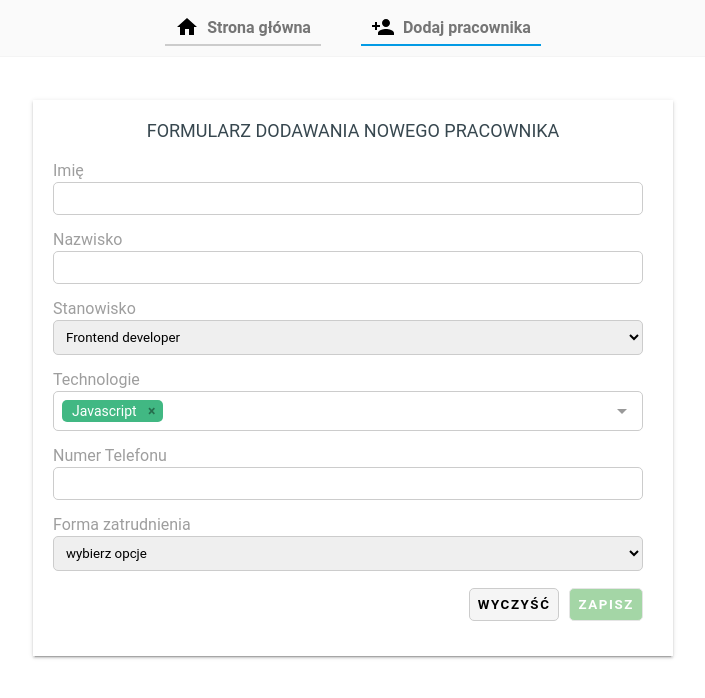
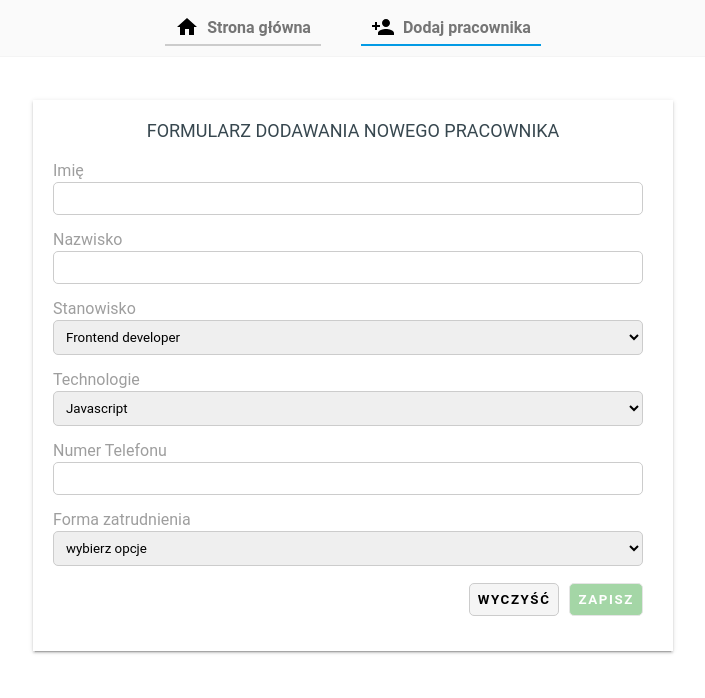
Before and after one commit to PGS-dev/vue-workshop, a Vue app: page /new-employee in a window 1280 px wide. Shown: the top 698 px of the page, without its empty margins (287-992 px from the left). Built offline with nearby package versions, Linux system fonts and the light colour scheme.

Commit message:
removed multiselect component

```diff
--- a/package.json
+++ b/package.json
@@ -5,12 +5,11 @@
   "scripts": {
     "serve": "vue-cli-service serve",
     "build": "vue-cli-service build",
-    "lint": "vue-cli-service lint"
+    "lint": "vue-cli-service lint --fix"
   },
   "dependencies": {
     "core-js": "^2.6.5",
     "vue": "^2.6.10",
-    "vue-multiselect": "^2.1.6",
     "vue-router": "^3.1.3",
     "vuex": "^3.0.1"
   },
--- a/src/views/NewEmployeeForm.vue
+++ b/src/views/NewEmployeeForm.vue
@@ -12,15 +12,10 @@
         <option v-for="option in getPositions" :key="option">{{option}}</option>
       </select>
       <label for="technologies">Technologie</label>
-      <multiselect
-        v-model="newEmployee.technologies"
-        v-bind:options="getTechnologies"
-        v-bind:multiple="true"
-        placeholder="wybierz opcje"
-        select-label="naciśnij enter aby wybrać"
-        selected-label="wybrano"
-        deselect-label="naciśnij enter aby usunąć"
-      ></multiselect>
+      <select id="contractType" v-model="newEmployee.technologies">
+        <option value>wybierz opcje</option>
+        <option v-for="option in getTechnologies" :key="option">{{option}}</option>
+      </select>
       <label for="phoneNumber">Numer Telefonu</label>
       <my-input id="phoneNumber" v-model.trim.number="newEmployee.phoneNumber"></my-input>
       <label for="contractType">Forma zatrudnienia</label>
@@ -31,26 +26,18 @@
       <div class="flex-container">
         <my-button v-on:click.prevent="clearForm">Wyczyść</my-button>
         <my-button
-          :disabled="!isValid"
-          :class="{disabled: !isValid}"
+          :disabled="!formIsValid"
+          :class="{disabled: !formIsValid}"
           class="btn-action"
           type="submit"
         >Zapisz</my-button>
-        <!-- <my-button-test
-          :disabled="!formIsValid"
-          :class="{disabled: !formIsValid}"
-          class="btn btn-action"
-          @click="test"
-        >Test Button</my-button-test>-->
       </div>
     </form>
   </div>
 </template>
 <script>
-import Multiselect from 'vue-multiselect';
 import MyButton from '@/components/MyButton.vue';
 import MyInput from '@/components/MyInput.vue';
-// import MyButtonTest from '@/components/MyButtonTest';
 import MyMixin from '@/mixins/MyMixin';
 
 export default {
@@ -58,8 +45,6 @@ export default {
   components: {
     MyButton,
     MyInput,
-    Multiselect,
-    // MyButtonTest,
   },
   data() {
     return {
@@ -72,33 +57,22 @@ export default {
         technologies: [],
       },
       contractTypeOptions: ['Umowa o prace', 'Kontrakt B2B', 'Student :)'],
-      isValid: false,
     };
   },
   created() {
-    this.newEmployee.technologies.push('Javascript');
+    this.newEmployee.technologies = 'Javascript';
     this.newEmployee.position = 'Frontend developer';
   },
   mounted() {
     console.log('Mounted hook from component: ', this.mixinProperty);
   },
-  watch: {
-    newEmployee: {
-      handler(newVal, oldVal) {
-        if (newVal.technologies.length) {
-          this.isValid = Object.keys(newVal).every(key => newVal[key]);
-        }
-      },
-      deep: true,
+  computed: {
+    formIsValid() {
+      return (
+        Object.keys(this.newEmployee).every(key => this.newEmployee[key]) &&
+        this.newEmployee.technologies.length
+      );
     },
-  },
-  computed: {
-    // formIsValid() {
-    //   return (
-    //     Object.keys(this.newEmployee).every(key => this.newEmployee[key]) &&
-    //     this.newEmployee.technologies.length
-    //   );
-    // },
   },
   methods: {
     async checkForm() {
@@ -137,9 +111,3 @@ export default {
   width: auto;
 }
 </style>
-<style>
-.multiselect .multiselect__tags {
-  border-color: #ccc;
-}
-</style>
-<style src="vue-multiselect/dist/vue-multiselect.min.css"></style>
```
Also changed, not shown: src/views/Home.vue (+4 -8 lines), .eslintrc.js.
